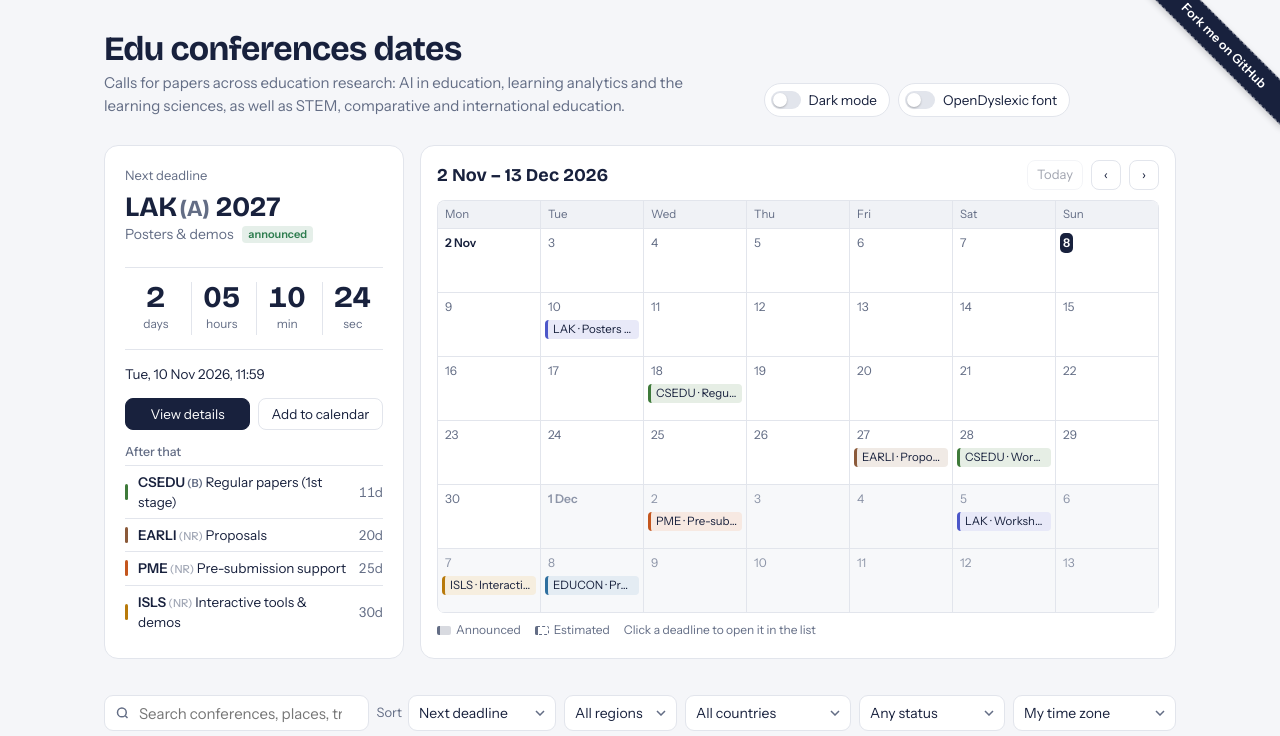
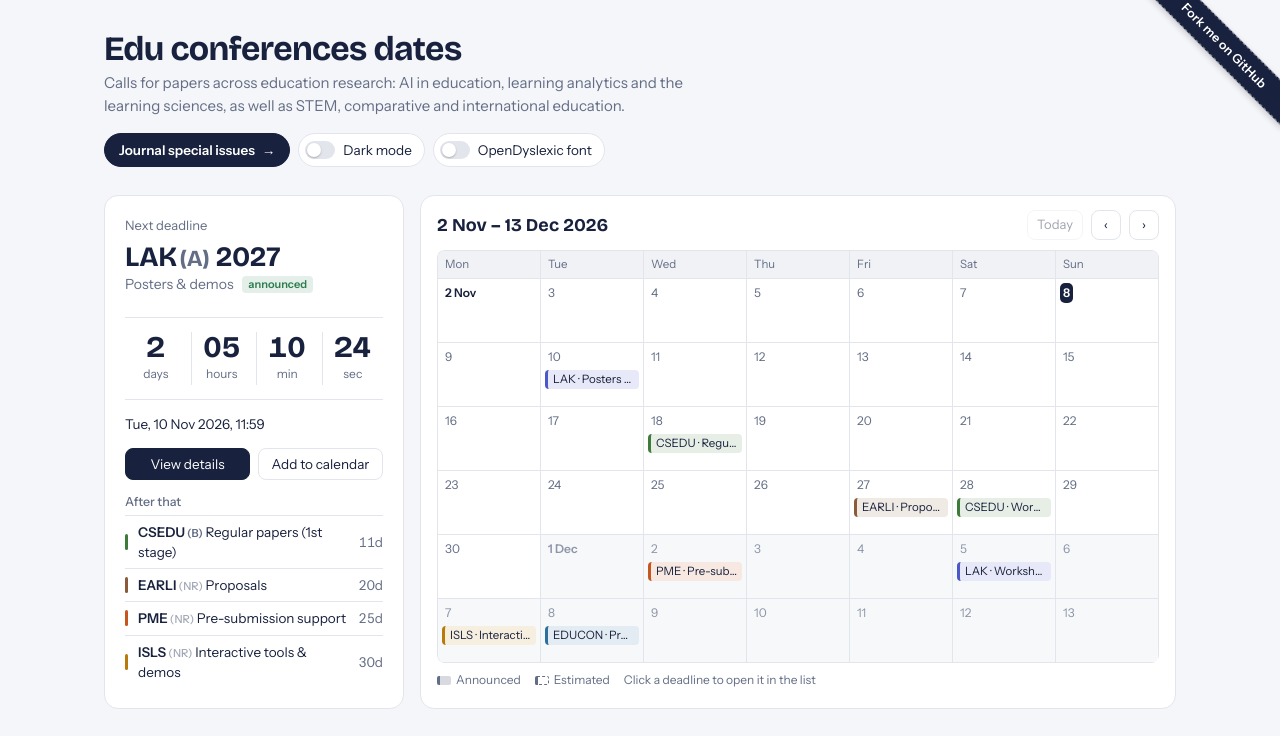
Before and after one commit to sumeghp/educonf-dates, a plain HTML site: page index.html in a window 1280 px wide. Shown: the top 736 px of the page. Drawn offline with nearby package versions, Linux system fonts and the light colour scheme.

Commit message:
Add button linking to the sister site

```diff
--- a/index.html
+++ b/index.html
@@ -159,6 +159,8 @@ header.top{padding:32px 130px 6px 24px}
 .sw .knob::after{content:"";position:absolute;top:2px;left:2px;width:14px;height:14px;border-radius:50%;background:var(--surface);box-shadow:0 1px 2px rgba(0,0,0,.25);transition:transform .15s}
 .sw[aria-checked="true"] .knob{background:var(--focus)}
 .sw[aria-checked="true"] .knob::after{transform:translateX(12px)}
+.xsite{display:inline-flex;align-items:center;gap:7px;height:34px;padding:0 14px;border-radius:999px;background:var(--ink);color:var(--surface);text-decoration:none;font-size:13.5px;font-weight:600;border:1px solid var(--ink)}
+.xsite:hover{background:var(--focus);border-color:var(--focus)}
 .coffee{display:inline-flex;align-items:center;gap:7px;height:34px;padding:0 14px;border-radius:999px;background:#FFDD00;color:#1B1B1B;text-decoration:none;font-size:13.5px;font-weight:600;border:1px solid #E8C800}
 .coffee:hover{background:#FFE433}
 .fork{position:fixed;top:0;right:0;z-index:40;width:150px;height:150px;overflow:hidden;font-size:0;pointer-events:none}
@@ -209,6 +211,7 @@ footer p{max-width:78ch;margin:6px 0}
     <p>Calls for papers across education research: AI in education, learning analytics and the learning sciences, as well as STEM, comparative and international education.</p>
   </div>
   <div class="prefs">
+    <a class="xsite" href="https://sumeghp.github.io/edujournal-dates/" title="Open the sister site">Journal special issues <span aria-hidden="true">→</span></a>
     <button class="sw" id="swDark" role="switch" aria-checked="false"><span class="knob" aria-hidden="true"></span>Dark mode</button>
     <button class="sw" id="swDys" role="switch" aria-checked="false"><span class="knob" aria-hidden="true"></span>OpenDyslexic font</button>
   </div>
```
